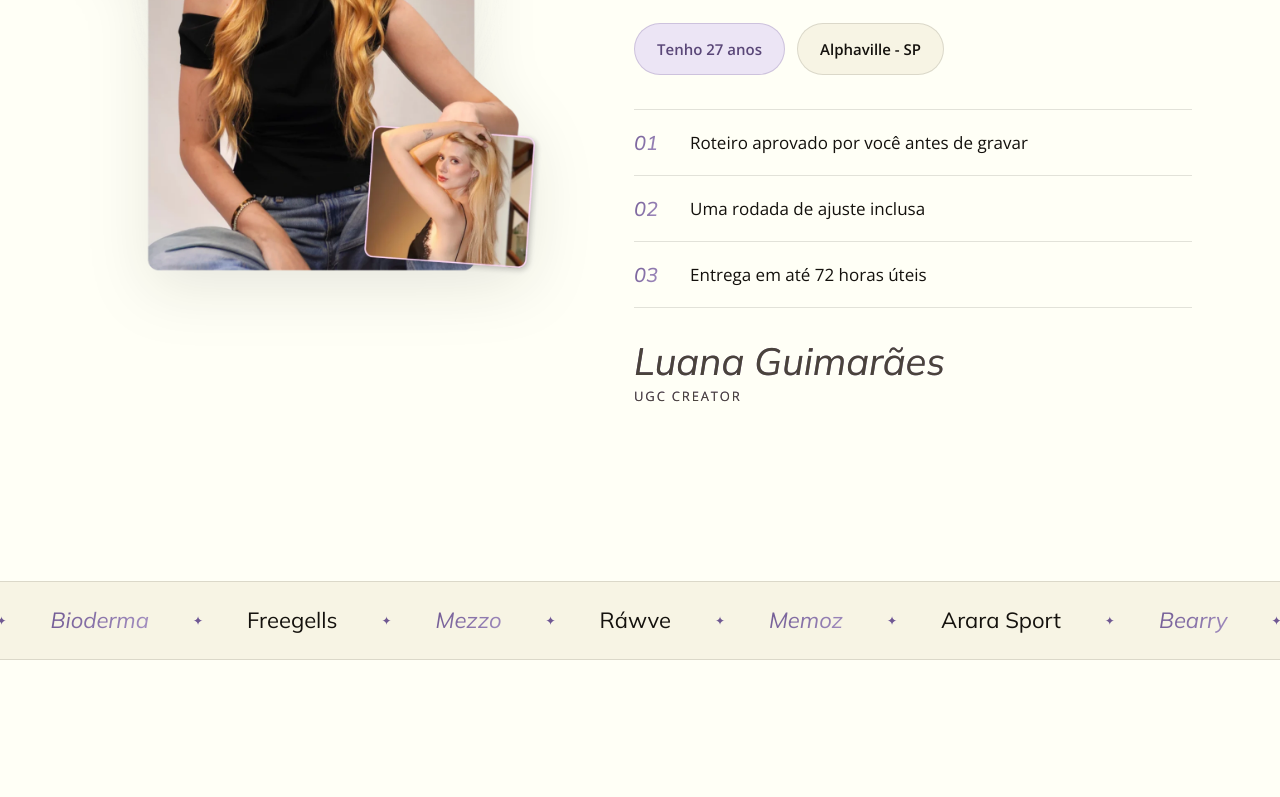
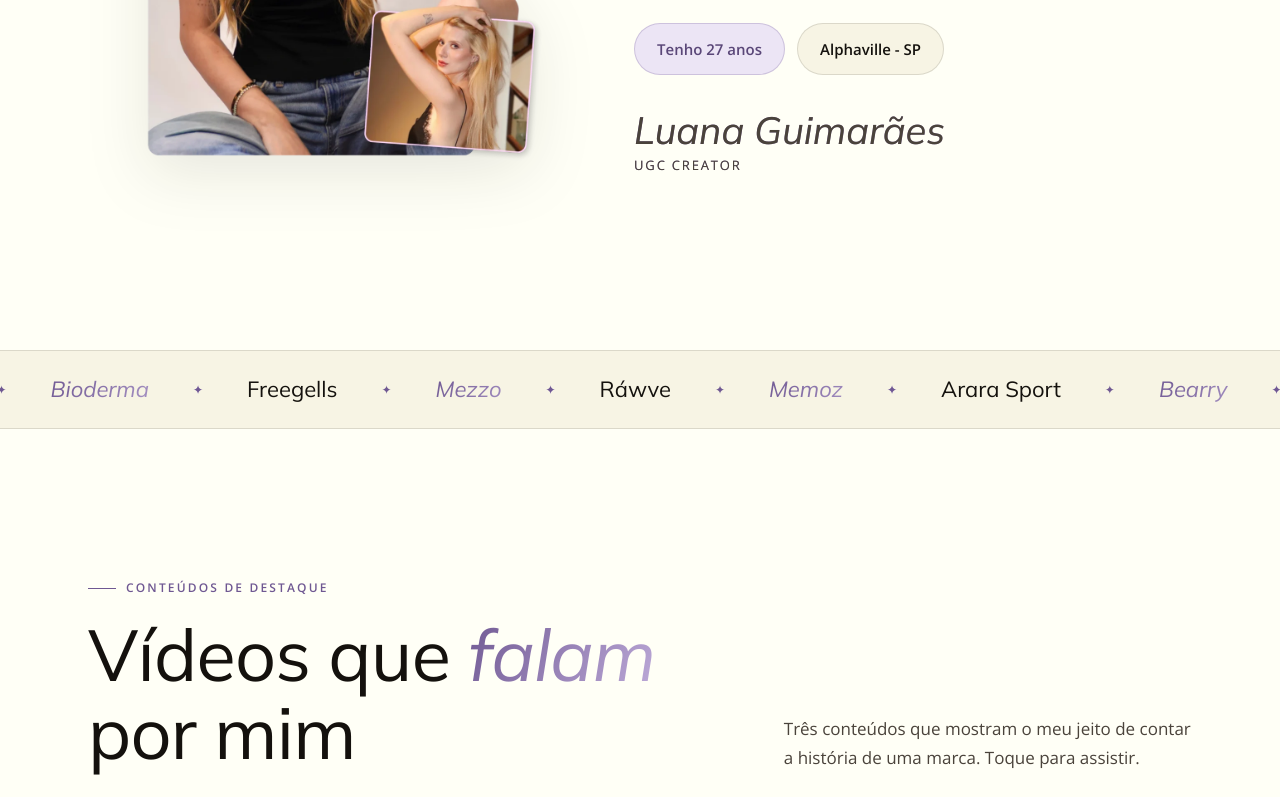
Before and after one commit to luanawguimaraes/portfolio, a plain HTML site: page index.html in a window 1280 px wide. Shown: the part 1403-2200 px from the top of the page. Drawn offline with nearby package versions, Linux system fonts and the light colour scheme.

Commit message:
Sobre mim sem a lista de promessas

```diff
--- a/index.html
+++ b/index.html
@@ -205,7 +205,7 @@
   .sobre-texto .titulo-secao { margin-bottom: 24px; font-weight: 800; line-height: 1; letter-spacing: -.03em; font-size: clamp(34px, 4vw, 56px); max-width: none; }
   .sobre-texto p { color: var(--tinta-suave); max-width: 58ch; }
   .sobre-texto p strong { color: var(--tinta); font-weight: 700; }
-  .sobre-etiquetas { display: flex; flex-wrap: wrap; gap: 12px; list-style: none; padding: 0; margin: 26px 0 0; }
+  .sobre-etiquetas { display: flex; flex-wrap: wrap; gap: 12px; list-style: none; padding: 0; margin: 26px 0 36px; }
   .sobre-etiquetas li {
     padding: 13px 22px; border-radius: 999px; font-size: 15px; font-weight: 600; color: var(--tinta);
     background: var(--creme-2); border: 1px solid var(--linha);
@@ -641,11 +641,6 @@
           <li class="etiqueta-lilas" data-i18n="sobre.etiqueta1">Tenho 27 anos</li>
           <li data-i18n="sobre.etiqueta2">Alphaville - SP</li>
         </ul>
-        <ul class="promessas revelar">
-          <li data-i18n="sobre.promessa1"><span>01</span>Roteiro aprovado por você antes de gravar</li>
-          <li data-i18n="sobre.promessa2"><span>02</span>Uma rodada de ajuste inclusa</li>
-          <li data-i18n="sobre.promessa3"><span>03</span>Entrega em até 72 horas úteis</li>
-        </ul>
         <p class="assinatura revelar">Luana Guimarães<small>UGC Creator</small></p>
       </div>
     </div>
@@ -1013,9 +1008,6 @@
     "sobre.texto2": "I also have experience creating content for brands such as <strong>Freegells</strong>, <strong>Bioderma</strong> and <strong>Creamy</strong>, and I have worked with <strong>influencer Mariana Menezes</strong> on scriptwriting and creative direction for advertising productions.",
     "sobre.etiqueta1": "27 years old",
     "sobre.etiqueta2": "Alphaville - SP, Brazil",
-    "sobre.promessa1": "<span>01</span>Script approved by you before filming",
-    "sobre.promessa2": "<span>02</span>One round of revisions included",
-    "sobre.promessa3": "<span>03</span>Delivery within 72 business hours",
     "dest.rotulo": "Featured content",
     "dest.titulo": "Videos that <em>speak</em> for me",
     "dest.texto": "Three pieces that show how I tell a brand's story. Tap to watch.",
```
